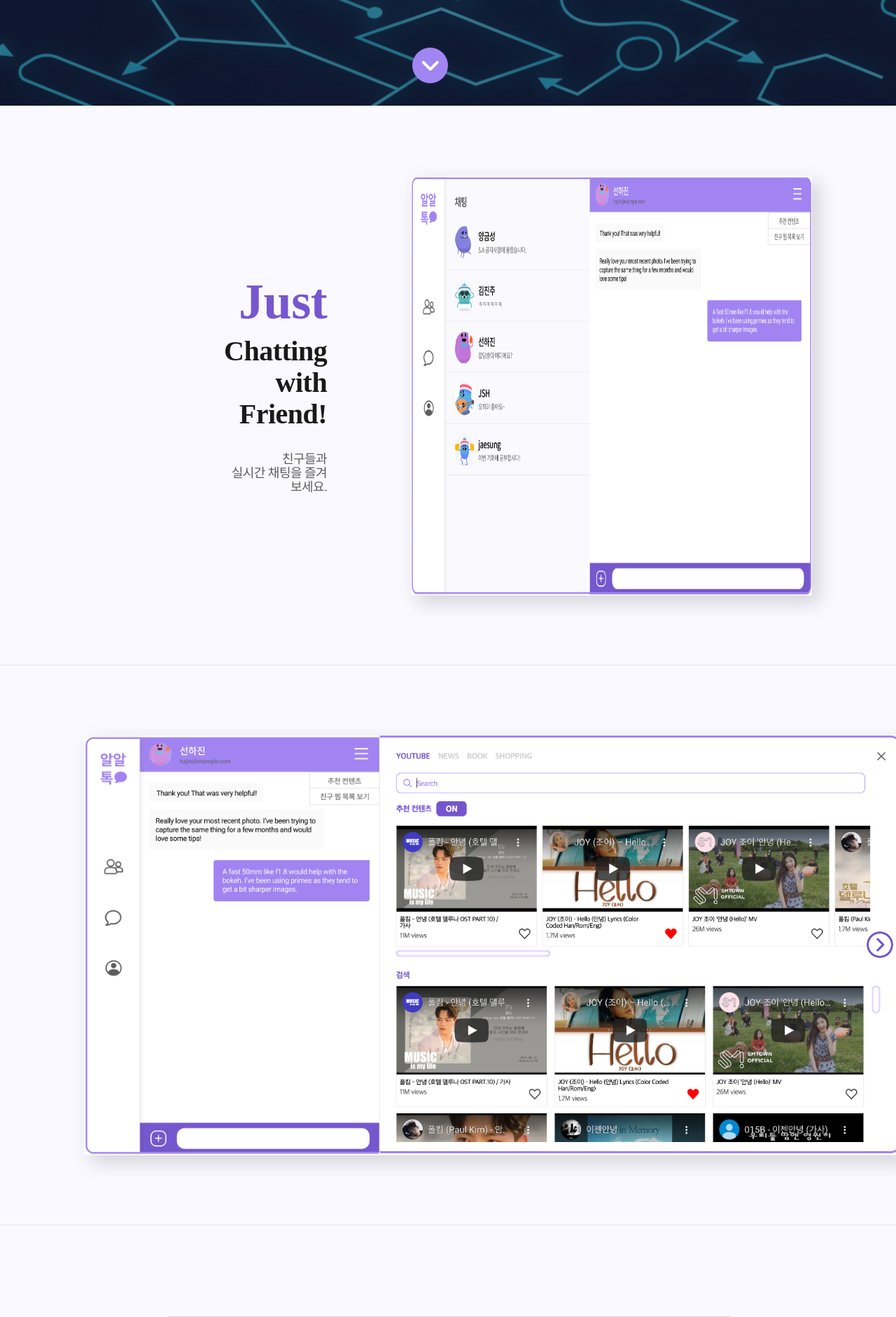
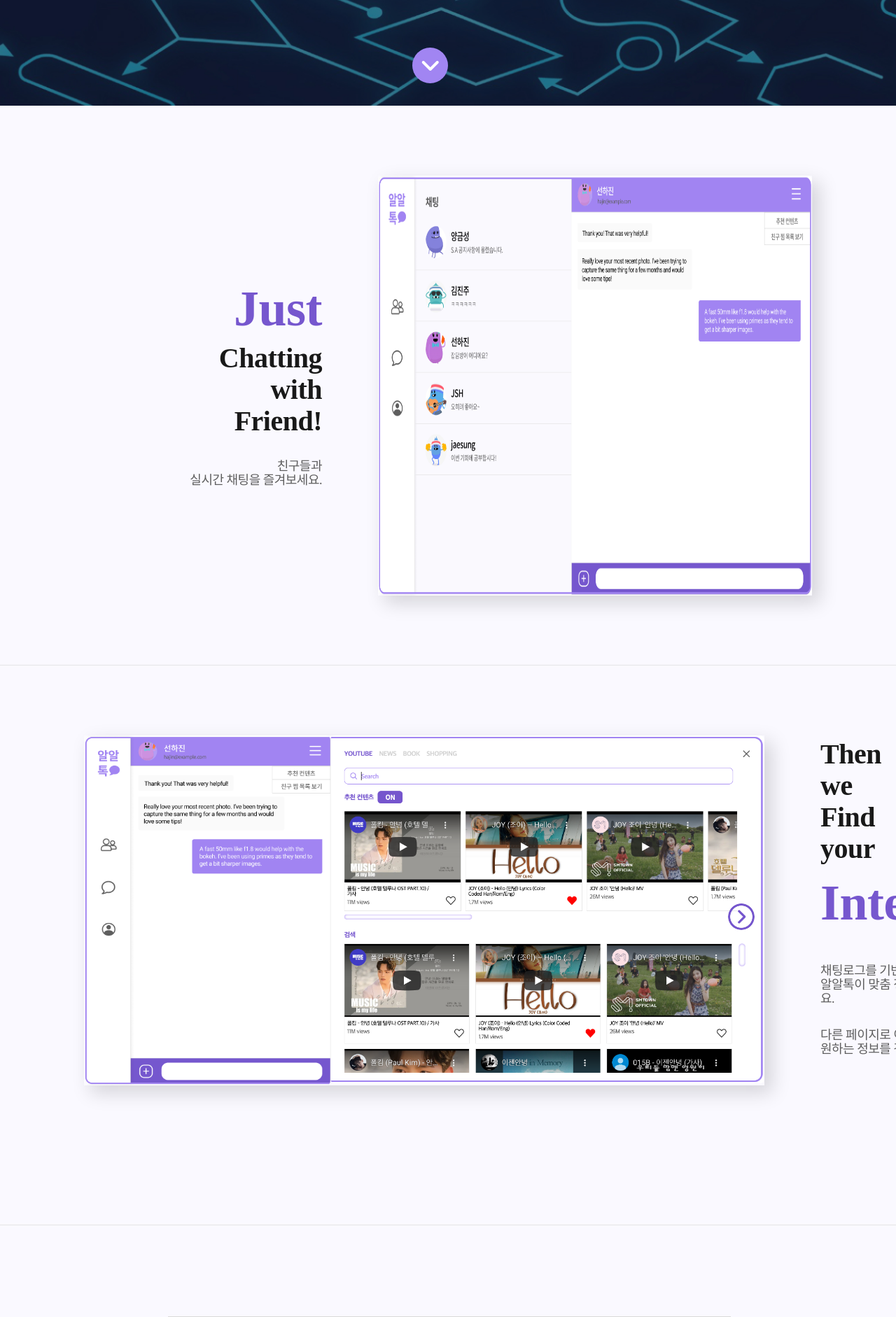
Before and after one commit to Sahayana/alaltalk-app, a Django app: template templates/landing/landing_page.html in a window 1280 px wide. Shown: the part 649-2531 px from the top of the page at 70% size. Run offline with Django 4.2, Linux system fonts and the light colour scheme; the template is opened without the code that fills it, so the values that code supplies are empty; parts of the project's set-up code (start-up, migrations or seed data) failed here and were passed over; some libraries are stand-ins or nearby versions.

Commit message:
final css

```diff
--- a/static/css/landing/landing.css
+++ b/static/css/landing/landing.css
@@ -215,7 +215,7 @@ body::-webkit-scrollbar-track {
     flex-direction: column;
     justify-content: center;
     align-items: end;
-    margin-left: 200px;
+    margin-left: 100px;
     /*padding-left: 50px;*/
 }
 
@@ -245,6 +245,7 @@ body::-webkit-scrollbar-track {
     /*font-size: min(3vw, 60px);*/
     font-size: 18px;
     color: #5e5e5e;
+    width: 240px;
     text-align: right;
     /*font-weight: 600;*/
     margin-top: 32px;
@@ -258,7 +259,7 @@ body::-webkit-scrollbar-track {
     width: 900px;
     height: 600px;
     box-shadow: 10px 10px 25px 1px rgba(0, 0, 0, .15);
-    margin-left: 120px;
+    margin-left: 80px;
 }
 
 
@@ -300,14 +301,14 @@ body::-webkit-scrollbar-track {
     display: flex;
     align-items: center;
     object-fit: cover;
-    width: 1170px;
-    height: 600px;
+    width: 972px;
+    height: 500px;
     box-shadow: 10px 10px 25px 1px rgb(0 0 0 / 15%);
     margin: 0;
 }
 
 .landing_content_row_2_img > img {
-    width: 45%;
+    width: 38%;
     position: relative;
     left: 0;
 }
@@ -319,7 +320,7 @@ body::-webkit-scrollbar-track {
 
 .landing_slide_next_button {
     position: absolute;
-    top: 280px;
+    top: 240px;
     right: 14px;
     width: min(3vw, 100px);
     height: min(3vw, 100px);
@@ -346,7 +347,8 @@ body::-webkit-scrollbar-track {
     text-align: left;
     line-height: 30px;
     margin-left: 80px;
-    margin-bottom: 32px;
+    padding-bottom: 150px;
+    /*margin-bottom: 32px;*/
 }
 
 .landing_content_row_2_text_1, .landing_content_row_2_text_2 {
--- a/static/js/landing/landing.js
+++ b/static/js/landing/landing.js
@@ -29,24 +29,37 @@ document.addEventListener('scroll', function (){
 
 })
 
+window.addEventListener("scroll", function() {
+    let current_scroll = window.scrollY;
+    let row4 = window.document.getElementById('landing_row_4')
+    let scroll_position4 = row4.offsetTop + row4.offsetHeight
+
+    let see_btn = window.document.getElementById('landing_see_our_page');
+
+    if (current_scroll >= scroll_position4-1) {
+        see_btn.style.display ="none"
+    } else {
+        see_btn.style.display ="flex"
+    }
+});
+
+
+
 function see_our_page() {
-    var start_scroll = $('html');
+    let start_scroll = $('html');
+    let current_scroll = window.scrollY;
+
     let row1 = window.document.getElementById('landing_row_1')
     let row2 = window.document.getElementById('landing_row_2')
     let row3 = window.document.getElementById('landing_row_3')
     let row4 = window.document.getElementById('landing_row_4')
-    // let row5 = window.document.getElementsByClassName('landing_footer')
 
-
-    let current_scroll = window.scrollY;
     console.log(current_scroll);
 
     let scroll_position1 = row1.offsetTop + row1.offsetHeight
     let scroll_position2 = row2.offsetTop + row2.offsetHeight
     let scroll_position3 = row3.offsetTop + row3.offsetHeight
     let scroll_position4 = row4.offsetTop + row4.offsetHeight
-    // let scroll_position5 = row5.offsetTop + row5.offsetHeight
-
 
     let scroll_position = 0;
     if (current_scroll < scroll_position1-1) {
@@ -57,36 +70,10 @@ function see_our_page() {
         scroll_position = scroll_position3;
     } else {
         scroll_position = scroll_position4;
+
     }
+
 
     start_scroll.animate({scrollTop :scroll_position},500);
 
 }
-// function see_our_page(){
-//     var start_scroll = $('html');
-//     let row = document.getElementById('landing_row_1');
-//     let scroll_position = row.offsetTop + row.offsetHeight
-//     // window.scrollTo({top: scroll_position, behavior: 'smooth'});
-//     var page = 2;
-//
-//     // $('#landing_row_1').animate({scrollTop:$(this.hash).offset().top}, 500);
-//     start_scroll.animate({scrollTop :scroll_position},500);
-//     $(window).on("wheel", function(e) {
-//     if(start_scroll.is(":animated")) return;
-//     if(e.originalEvent.deltaY > 50) {
-//         if(page == 7) return;
-//         page++;
-//     } else if(e.originalEvent.deltaY < 50) {
-//         if(page == 1) return;
-//         page--;
-//     }
-//     if(page > 4) {
-//         var posTop =(page-1) * (scroll_position);
-//     } else {
-//         var posTop =(page-1) * scroll_position;
-//     }
-//
-//     start_scroll.animate({scrollTop : posTop});
-// })
-//
-// }
```
